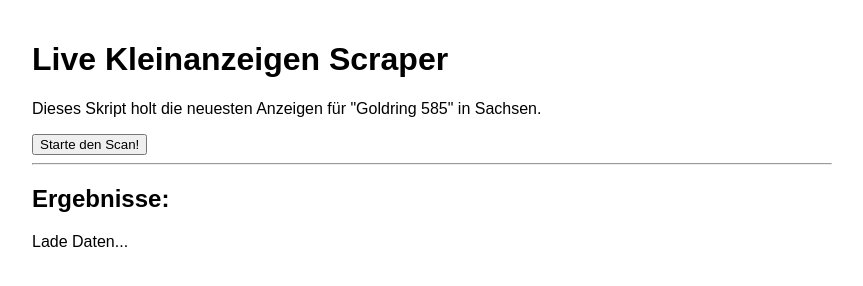
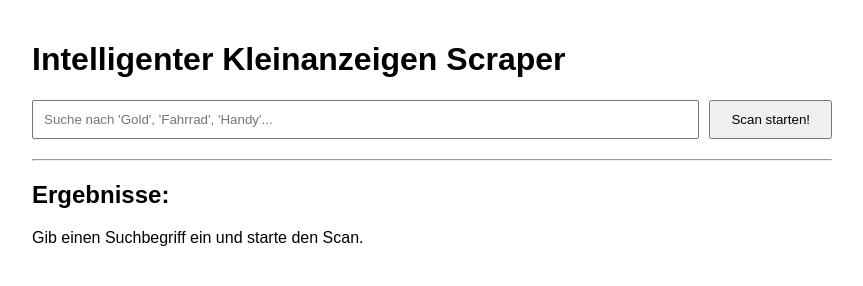
Before and after one commit to nullkommaneun/Clicker-and-Scraper-, a plain HTML site: page index.html in a window 1280 px wide. Shown: the whole page, without its empty margins (208-1071 px from the left). Drawn offline with Linux system fonts and the light colour scheme.

Commit message:
Update index.html

```diff
--- a/index.html
+++ b/index.html
@@ -2,23 +2,30 @@
 <html lang="de">
 <head>
     <meta charset="UTF-8">
-    <title>Live Kleinanzeigen Scraper</title>
+    <title>Intelligenter Kleinanzeigen Scraper</title>
     <style>
         body { font-family: sans-serif; max-width: 800px; margin: auto; padding: 20px; }
         .aditem { border: 1px solid #ccc; padding: 10px; margin-bottom: 10px; border-radius: 5px; }
         .aditem h3 { margin-top: 0; }
         .schnaeppchen { border: 2px solid #e53935; background-color: #ffebee; }
         .schnaeppchen::before { content: "🚨 SCHNÄPPCHEN-ALARM! "; color: #e53935; font-weight: bold; }
+        .input-group { display: flex; gap: 10px; margin-bottom: 20px; }
+        #suchfeld { flex-grow: 1; padding: 10px; }
+        #suchButton { padding: 10px 20px; cursor: pointer; }
     </style>
 </head>
 <body>
 
-    <h1>Live Kleinanzeigen Scraper</h1>
-    <p>Dieses Skript holt die neuesten Anzeigen für "Goldring 585" in Sachsen.</p>
-    <button id="startButton">Starte den Scan!</button>
+    <h1>Intelligenter Kleinanzeigen Scraper</h1>
+
+    <div class="input-group">
+        <input type="text" id="suchfeld" placeholder="Suche nach 'Gold', 'Fahrrad', 'Handy'...">
+        <button id="suchButton">Scan starten!</button>
+    </div>
+
     <hr>
     <h2>Ergebnisse:</h2>
-    <div id="ergebnisContainer">Lade Daten...</div>
+    <div id="ergebnisContainer">Gib einen Suchbegriff ein und starte den Scan.</div>
 
     <script src="script.js"></script>
 </body>
```
